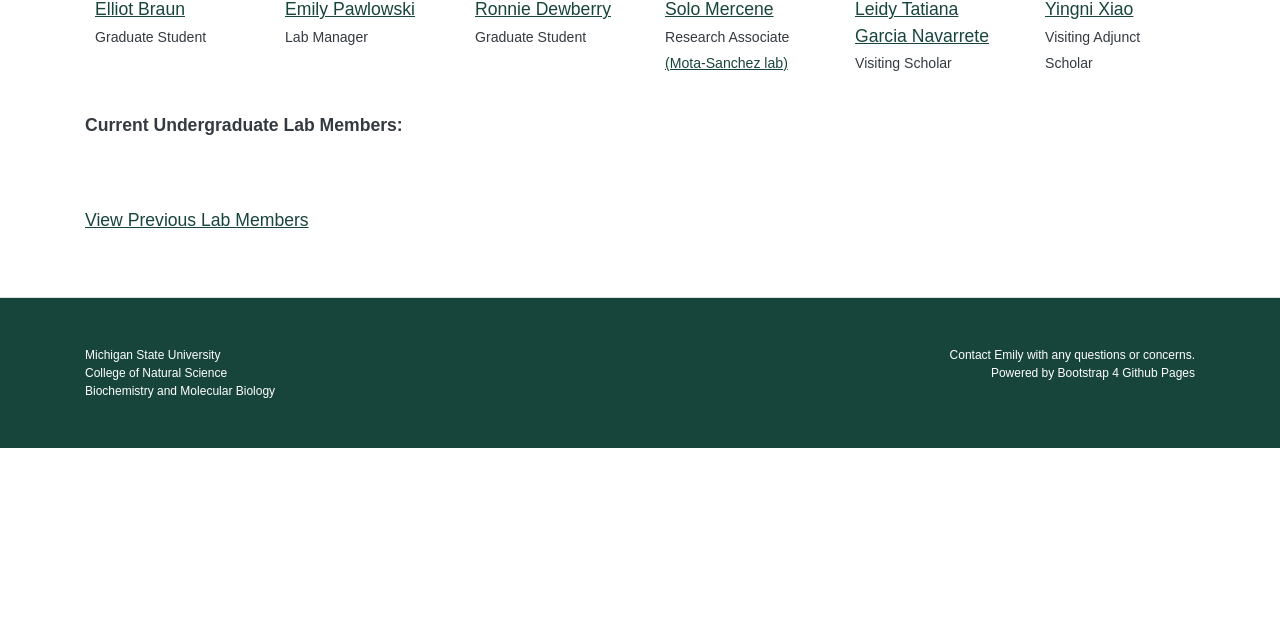
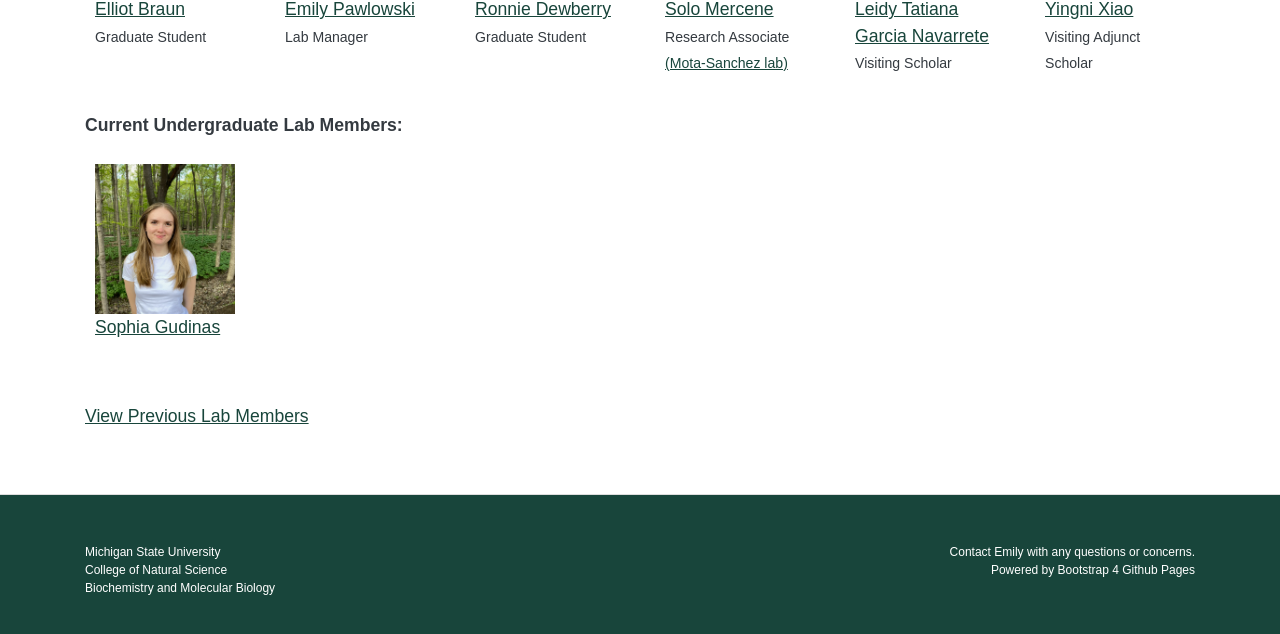
Before and after one commit to grotewold-lab/grotewold-lab.github.io, a Jekyll site: the page built from people.md, in a window 1280 px wide, cut to the strip 795-1440 px from the top of the page. Shown: the top 634 px of the strip. Built offline with Jekyll 4.4.1, drawn with Linux system fonts in a browser that asks for light colours; before the commit the page ends 1243 px from its top, so only the background shows below that.

Commit message:
Update _config.yml

```diff
--- a/_config.yml
+++ b/_config.yml
@@ -94,6 +94,7 @@ current_members:
   - people/yingni-xiao.md
 
 current_undergrads:
+  - people/sophia_gudinas.md
 
 
 former_members:
```
